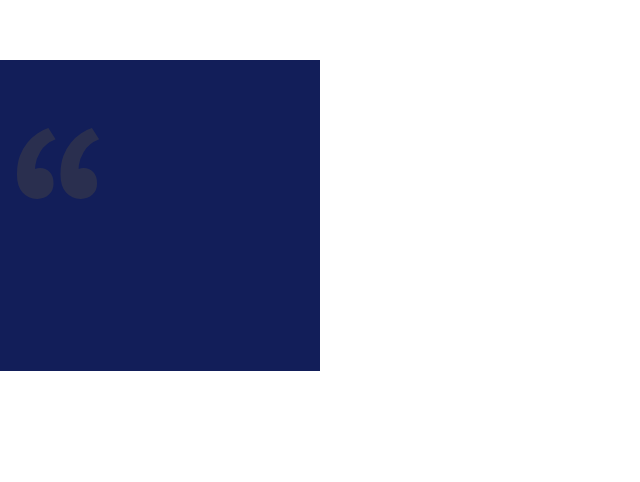
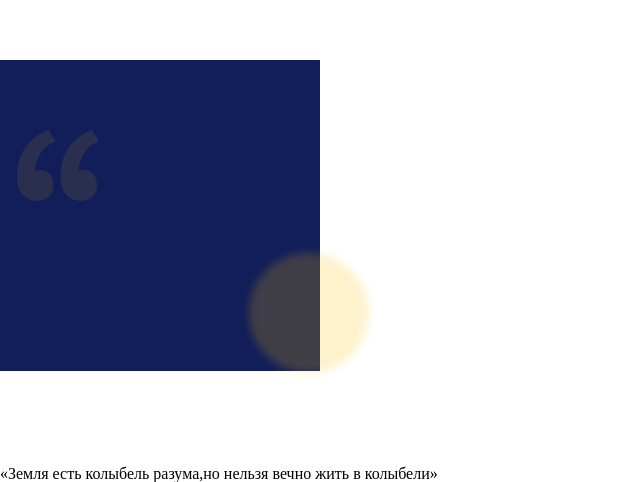
Before and after one commit to ekaterinagushan/Quote, a plain HTML site: page index.html in a window 1280 px wide. Shown: the part 2377-2859 px from the top of the page, without its empty margins (0-640 px from the left). Drawn offline with Linux system fonts and the light colour scheme.

Commit message:
запятые+круг

```diff
--- a/index.html
+++ b/index.html
@@ -13,7 +13,7 @@
     <div class="circle">
     </div>
     <p>,,</p>
-    <!-- <p>«Земля есть колыбель разума,но нельзя вечно жить в колыбели»</p> -->
+    <h1>«Земля есть колыбель разума,но нельзя вечно жить в колыбели»</h1>
 
   </div>
 
--- a/style.css
+++ b/style.css
@@ -1,6 +1,7 @@
 @import "reset.css";
 @import url('https://fonts.googleapis.com/css?family=Roboto+Slab');
 @import url('https://fonts.googleapis.com/css?family=PT+Sans');
+
 
 .square{
 display: flex;
@@ -24,6 +25,21 @@ opacity: 0.2;
 filter: blur(4px);
 z-index: 1;
 } */
+
+ .circle{
+margin-left: 249px;
+margin-top: -118px;
+display: flex;
+border-radius: 50%;
+width: 120px;
+height: 120px;
+
+background-color: #F6C000;
+opacity: 0.2;
+filter: blur(4px);
+z-index: 1;
+}
+
 
 .quotes p{
   position: relative;
```
